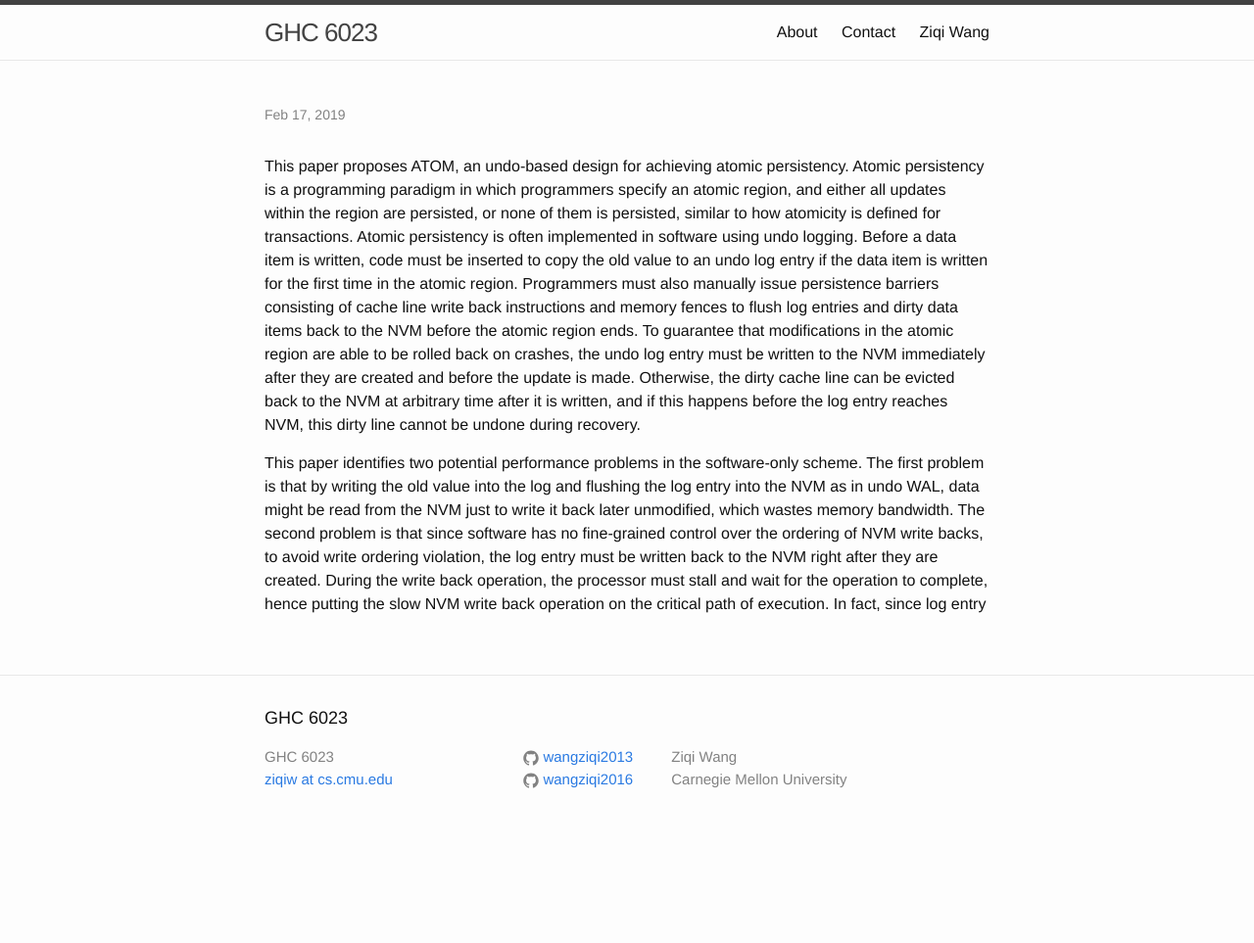
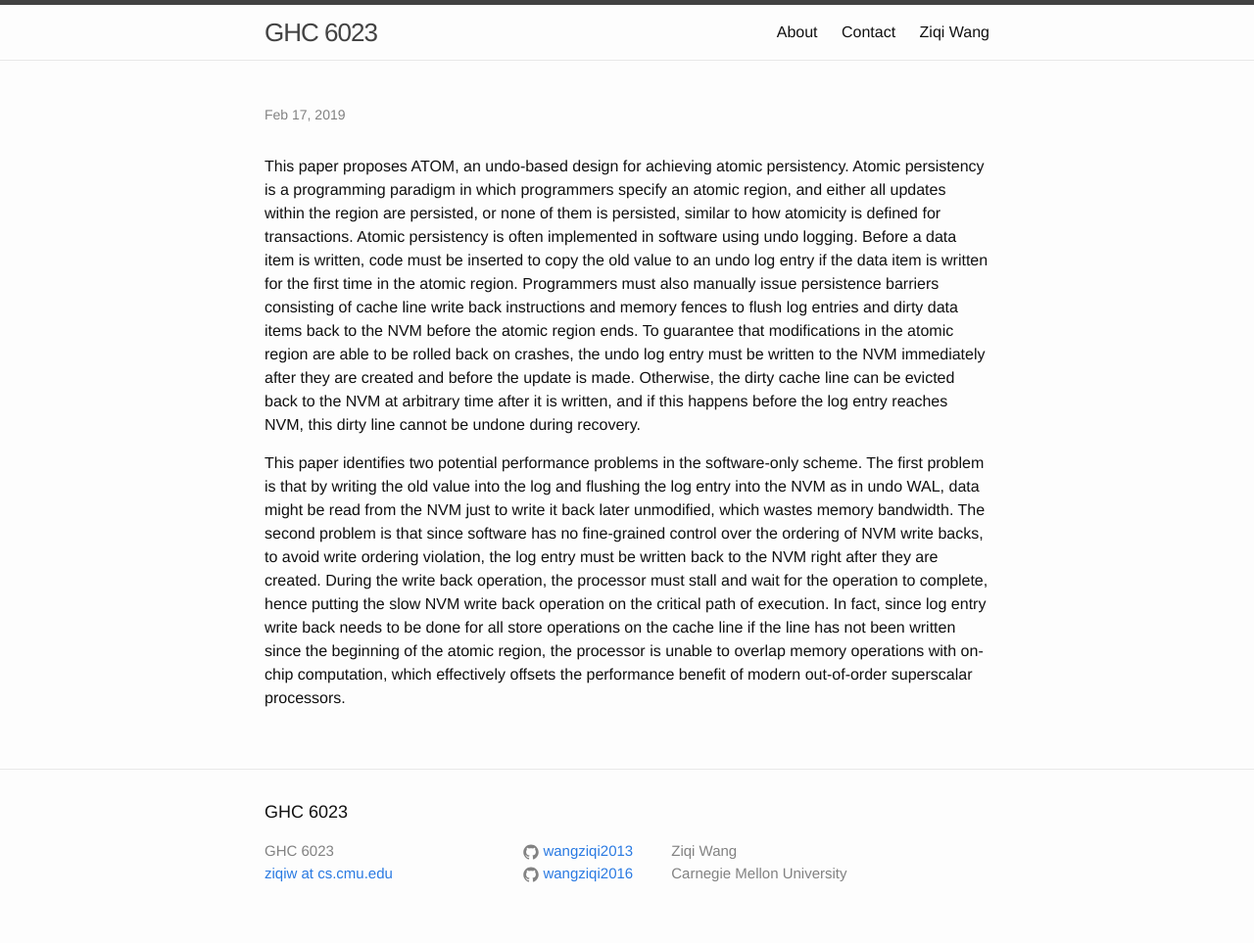
Before and after one commit to wangziqi2013/wangziqi2013.github.io, a Jekyll site: the page built from _posts/2019-02-17-atom.markdown, in a window 1280 px wide. Shown: the whole page at 98% size. Built offline with Jekyll 4.4.1, drawn with Linux system fonts in a browser that asks for light colours; our own code applies the rules of GitHub Pages for plain Markdown files; before the commit the page ends 900 px from its top, so only the background shows below that.

Commit message:
Finish second problem

```diff
--- a/_posts/2019-02-17-atom.markdown
+++ b/_posts/2019-02-17-atom.markdown
@@ -30,3 +30,6 @@ write it back later unmodified, which wastes memory bandwidth. The second proble
 control over the ordering of NVM write backs, to avoid write ordering violation, the log entry must be written back to the
 NVM right after they are created. During the write back operation, the processor must stall and wait for the operation to
 complete, hence putting the slow NVM write back operation on the critical path of execution. In fact, since log entry
+write back needs to be done for all store operations on the cache line if the line has not been written since the beginning
+of the atomic region, the processor is unable to overlap memory operations with on-chip computation, which effectively
+offsets the performance benefit of modern out-of-order superscalar processors.
```
